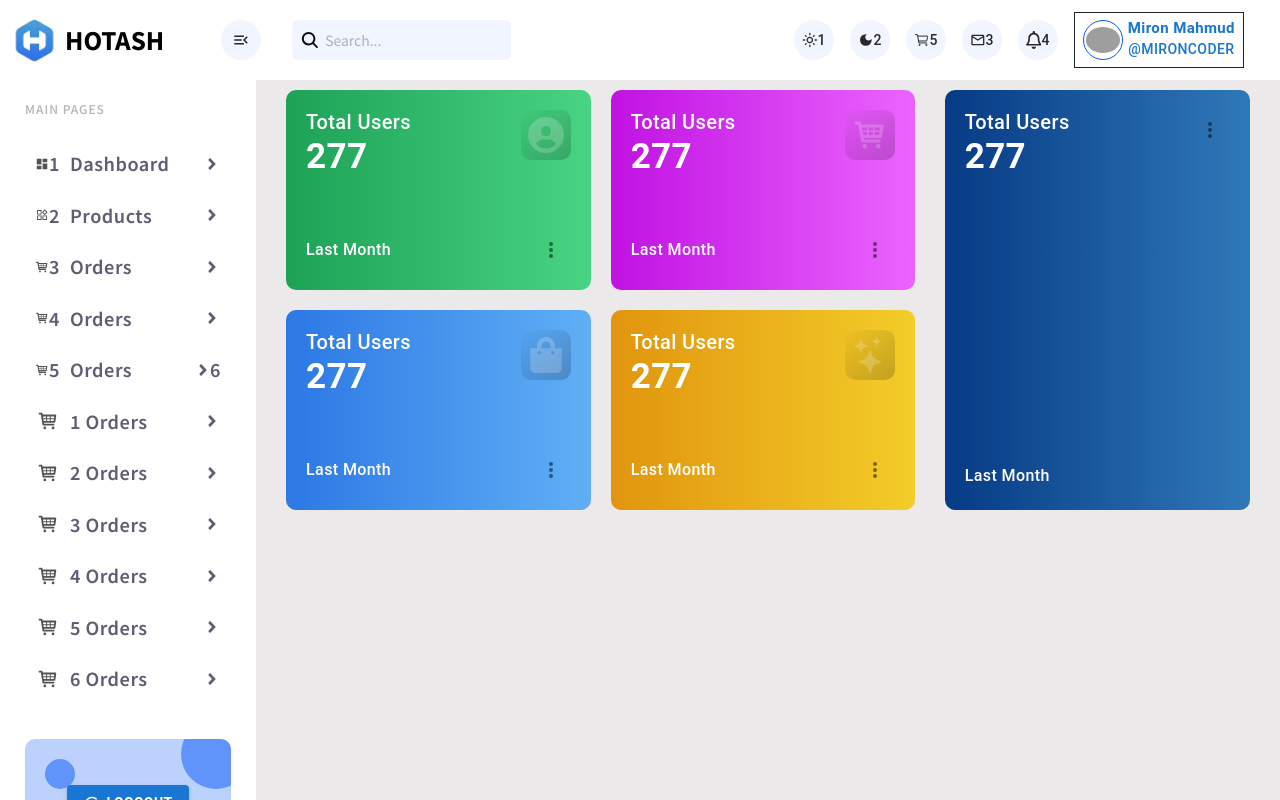
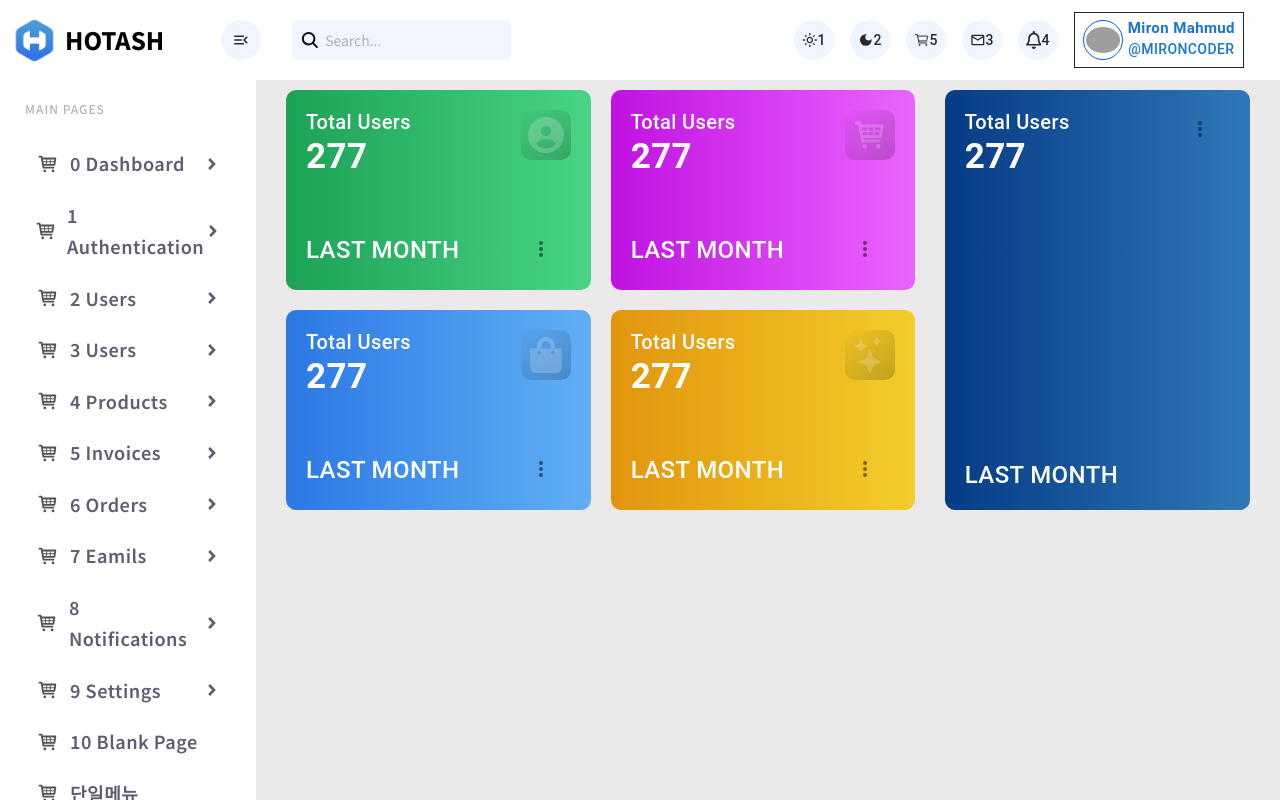
Before and after one commit to WhiteFoxZ/my-app, a React (Create React App) app: page / in a window 1280 px wide. Built offline with nearby package versions, Linux system fonts and the light colour scheme; grey boxes are pictures that could not be loaded; some icons are missing.

Commit message:
6일차 왼쪽메뉴 완성

```diff
--- a/src/components/SideBar/index.js
+++ b/src/components/SideBar/index.js
@@ -1,6 +1,9 @@
 import React from 'react';
 import Button from '@mui/material/Button';
 import { MdDashboard } from 'react-icons/md';
+import { FaLock } from 'react-icons/fa';
+import { FaUserCircle } from 'react-icons/fa';
+
 import { FaAngleRight } from 'react-icons/fa';
 import { AiOutlineProduct } from 'react-icons/ai';
 import { TiShoppingCart } from 'react-icons/ti';
@@ -10,11 +13,155 @@ import { IoMdLogOut } from 'react-icons/io';
 const SideBar = () => {
     const [activeTap, setActiveTap] = React.useState(0);
 
-    const [isToggleSubmenu, setIsToggleSubmenu] = React.useState(false);
+    const menuArray = [
+        {
+            id: 0,
+            name: 'Dashboard',
+            icon: <MdDashboard />,
+            submenu: [
+                { id: 1, name: 'Products List', link: '/products' },
+                { id: 2, name: 'Products View', link: '/add-product' },
+                { id: 3, name: 'Products Upload', link: '/add-product' },
+            ],
+            isToggleSubmenu: false,
+        },
+
+        {
+            id: 1,
+            name: 'authentication',
+            icon: <FaLock />,
+            submenu: [
+                { id: 1, name: 'Products List', link: '/products' },
+                { id: 2, name: 'Products View', link: '/add-product' },
+                { id: 3, name: 'Products Upload', link: '/add-product' },
+            ],
+            isToggleSubmenu: false,
+        },
+
+        {
+            id: 2,
+            name: 'users',
+            icon: <FaUserCircle />,
+            submenu: [
+                { id: 1, name: 'Products List', link: '/products' },
+                { id: 2, name: 'Products View', link: '/add-product' },
+                { id: 3, name: 'Products Upload', link: '/add-product' },
+            ],
+            isToggleSubmenu: false,
+        },
+
+        {
+            id: 3,
+            name: 'users',
+            icon: <FaUserCircle />,
+            submenu: [
+                { id: 1, name: 'Products List', link: '/products' },
+                { id: 2, name: 'Products View', link: '/add-product' },
+                { id: 3, name: 'Products Upload', link: '/add-product' },
+            ],
+            isToggleSubmenu: false,
+        },
+
+        {
+            id: 4,
+            name: 'Products',
+            icon: <AiOutlineProduct />,
+            submenu: [
+                { id: 1, name: 'Products List', link: '/products' },
+                { id: 2, name: 'Products View', link: '/add-product' },
+                { id: 3, name: 'Products Upload', link: '/add-product' },
+            ],
+            isToggleSubmenu: false,
+        },
+
+        {
+            id: 5,
+            name: 'invoices',
+            icon: <TiShoppingCart />,
+            submenu: [
+                { id: 1, name: 'Products List', link: '/products' },
+                { id: 2, name: 'Products View', link: '/add-product' },
+                { id: 3, name: 'Products Upload', link: '/add-product' },
+            ],
+            isToggleSubmenu: false,
+        },
+
+        {
+            id: 6,
+            name: 'Orders',
+            icon: <TiShoppingCart />,
+            submenu: [
+                { id: 1, name: 'Products List', link: '/products' },
+                { id: 2, name: 'Products View', link: '/add-product' },
+                { id: 3, name: 'Products Upload', link: '/add-product' },
+            ],
+            isToggleSubmenu: false,
+        },
+
+        {
+            id: 7,
+            name: 'eamils',
+            icon: <TiShoppingCart />,
+            submenu: [
+                { id: 1, name: 'Products List', link: '/products' },
+                { id: 2, name: 'Products View', link: '/add-product' },
+                { id: 3, name: 'Products Upload', link: '/add-product' },
+            ],
+            isToggleSubmenu: false,
+        },
+
+        {
+            id: 8,
+            name: 'notifications',
+            icon: <TiShoppingCart />,
+            submenu: [
+                { id: 1, name: 'Products List', link: '/products' },
+                { id: 2, name: 'Products View', link: '/add-product' },
+                { id: 3, name: 'Products Upload', link: '/add-product' },
+            ],
+            isToggleSubmenu: false,
+        },
+
+        {
+            id: 9,
+            name: 'settings',
+            icon: <TiShoppingCart />,
+            submenu: [
+                { id: 1, name: 'Products List', link: '/products' },
+                { id: 2, name: 'Products View', link: '/add-product' },
+                { id: 3, name: 'Products Upload', link: '/add-product' },
+            ],
+            isToggleSubmenu: false,
+        },
+
+        {
+            id: 10,
+            name: 'blank Page',
+            icon: <TiShoppingCart />,
+            submenu: [],
+            isToggleSubmenu: false,
+        },
+    ];
+
+    const [menuList, setMenuList] = React.useState(menuArray);
 
     const isOpenSubmenu = index => {
         setActiveTap(index);
-        setIsToggleSubmenu(!isToggleSubmenu);
+
+        if (menuList[index].submenu && menuList[index].submenu !== undefined && menuList[index].submenu.length !== 0) {
+            // 단일 메뉴 클릭시
+            menuList.map(item => {
+                item.isToggleSubmenu = false;
+                return item;
+            });
+        }
+        //Cannot read properties of undefined (reading 'submenu')
+
+        menuList[index].isToggleSubmenu = true;
+
+        setMenuList([...menuList]); // 배열 상태 업데이트
+
+        console.log('activeTap', activeTap, 'isToggleSubmenu', menuList[index].isToggleSubmenu);
     };
 
     return (
@@ -23,118 +170,61 @@ const SideBar = () => {
                 <div className="title">main pages</div>
 
                 <ul>
-                    <li>
-                        <Link to="/" className="text-decoration-none">
+                    {menuList.map(element => (
+                        <li key={element.id}>
                             <Button
-                                className={` w-100 ${activeTap === 0 && isToggleSubmenu === true ? 'active' : ''} `}
-                                onClick={() => isOpenSubmenu(0)}
+                                className={` w-100 ${activeTap === element.id && element.isToggleSubmenu === true ? 'active' : ''} `}
+                                onClick={() => isOpenSubmenu(element.id)}
                             >
                                 <span className="icon">
-                                    <MdDashboard />1
+                                    <TiShoppingCart />
                                 </span>
-                                dashboard
+                                {element.id} {element.name}
+                                {element.submenu.length > 0 ? (
                                     <span className="arrow">
                                         <FaAngleRight />
                                     </span>
-                            </Button>
-                        </Link>
-                    </li>
-
-                    <li>
-                        <Button
-                            className={` w-100 ${activeTap === 1 && isToggleSubmenu === true ? 'active' : ''} `}
-                            onClick={() => isOpenSubmenu(1)}
-                        >
-                            <span className="icon">
-                                <AiOutlineProduct />2
-                            </span>
-                            Products
-                            <span className="arrow">
-                                <FaAngleRight />
-                            </span>
+                                ) : (
+                                    <span></span>
+                                )}
                             </Button>
 
+                            {element.submenu.length > 0 ? (
                                 <div
                                     className={` submenuWrapper ${
-                                activeTap === 1 && isToggleSubmenu === true ? 'colapse' : 'colapsed'
+                                        activeTap === element.id && element.isToggleSubmenu === true ? 'colapse' : 'colapsed'
                                     } `}
                                 >
                                     <ul className="submenu">
-                                <li>
-                                    <Link to="/products" className="text-decoration-none">
-                                        Products List
+                                        {element.submenu.map(sub => (
+                                            <li key={sub.id}>
+                                                <Link to={sub.link} className="text-decoration-none">
+                                                    {sub.name}
                                                 </Link>
                                             </li>
-                                <li>
-                                    <Link to="/add-product" className="text-decoration-none">
-                                        Products View
-                                    </Link>
-                                </li>
-
-                                <li>
-                                    <Link to="/add-product" className="text-decoration-none">
-                                        Products Upload
-                                    </Link>
-                                </li>
+                                        ))}
                                     </ul>
                                 </div>
+                            ) : (
+                                <div></div>
+                            )}
                         </li>
+                    ))}
 
+                    {/**
+                     * 단일 메뉴
+                     */}
                     <li>
-                        <Link to="/" className="text-decoration-none">
-                            <Button className="button w-100">
-                                <span className="icon">
-                                    <TiShoppingCart />3
-                                </span>
-                                Orders
-                                <span className="arrow">
-                                    <FaAngleRight />
-                                </span>
-                            </Button>
-                        </Link>
-                    </li>
-                    <li>
-                        <Link to="/" className="text-decoration-none">
-                            <Button className="button w-100">
-                                <span className="icon">
-                                    <TiShoppingCart />4
-                                </span>
-                                Orders
-                                <span className="arrow">
-                                    <FaAngleRight />
-                                </span>
-                            </Button>
-                        </Link>
-                    </li>
-                    <li>
-                        <Link to="/" className="text-decoration-none">
-                            <Button className="button w-100">
-                                <span className="icon">
-                                    <TiShoppingCart />5
-                                </span>
-                                Orders
-                                <span className="arrow">
-                                    <FaAngleRight />6
-                                </span>
-                            </Button>
-                        </Link>
-                    </li>
-
-                    {[1, 2, 3, 4, 5, 6].map(element => (
-                        <li key={element}>
-                            <Link to="/" className="text-decoration-none">
-                                <Button className="button w-100">
+                        <Button className={` w-100 ${activeTap === 1 ? 'active' : ''} `} onClick={() => isOpenSubmenu(1)}>
                             <span className="icon">
                                 <TiShoppingCart />
                             </span>
-                                    {element} Orders
-                                    <span className="arrow">
-                                        <FaAngleRight />
-                                    </span>
+                            단일메뉴
                         </Button>
-                            </Link>
                     </li>
-                    ))}
+                    {/**
+                     * 단일 메뉴 끝
+                     */}
                 </ul>
 
                 <br />
--- a/src/pages/Dashboard/componts/dashboardBox.js
+++ b/src/pages/Dashboard/componts/dashboardBox.js
@@ -44,20 +44,20 @@ const DashboardBox = props => {
                         {props.icon ? (
                             <span className="icon">{props.icon}</span>
                         ) : (
-                            <Button className="ms-auto toggleIcon" onClick={handleClick}>
+                            <div className="ms-auto toggleIcon" onClick={handleClick}>
                                 <HiDotsVertical />
-                            </Button>
+                            </div>
                         )}
                     </div>
                 </div>
 
                 <div className="d-flex align-items-center w-100  ">
-                    <h7 className="text-white mb-0 mt-0">Last Month</h7>
+                    <h4 className="text-white mb-0 mt-0">Last Month</h4>
 
                     {props.icon ? (
-                        <Button className="ms-auto toggleIcon" onClick={handleClick}>
+                        <div className="ms-auto toggleIcon" onClick={handleClick}>
                             <HiDotsVertical />
-                        </Button>
+                        </div>
                     ) : (
                         <span></span>
                     )}
```
Also changed, not shown: react-dashboard.png (added), 1 other file (tests, documents, lock files or other folders). Lines whose indentation alone changed are shown as unchanged.
